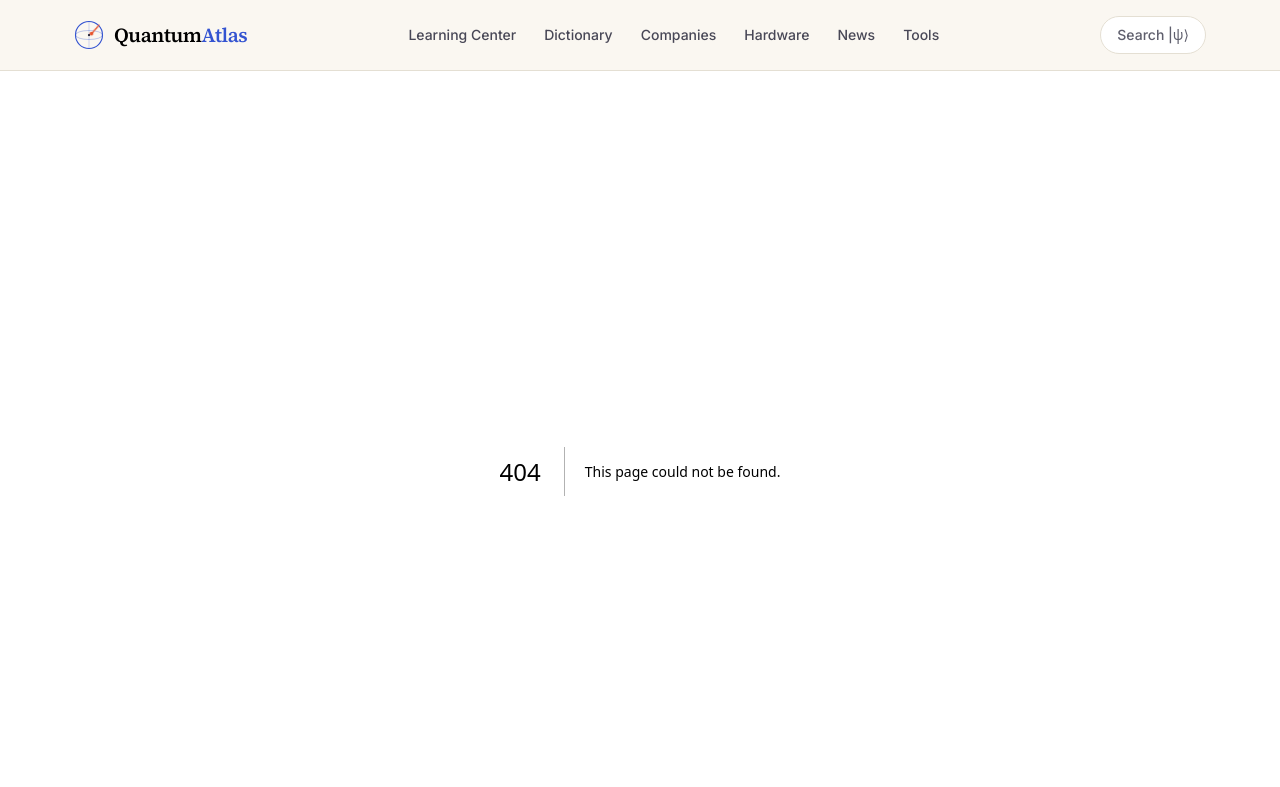
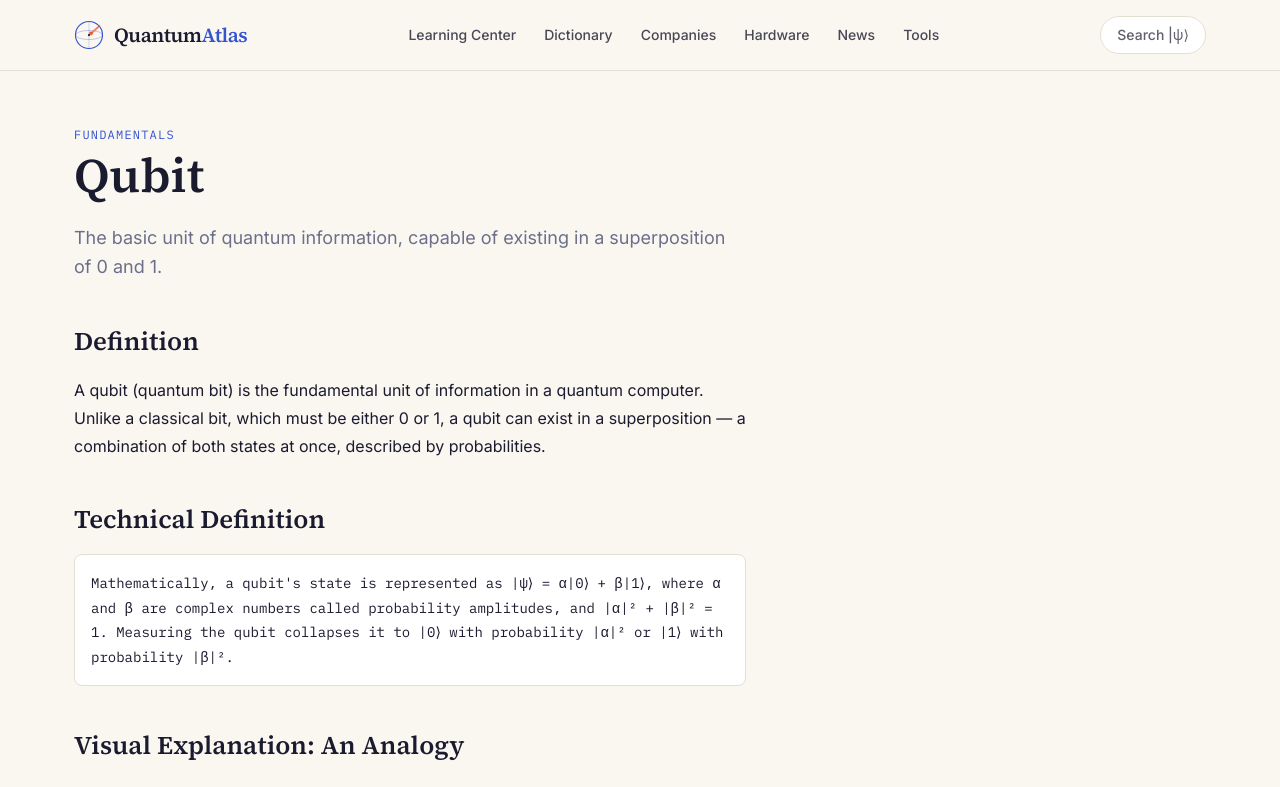
Before and after one commit to goalandpriority-ui/quantum-atlas, a Next.js app: page /dictionary/qubit in a window 1280 px wide. Before the commit this address had no page. Shown: the top 787 px of the page. Built offline with nearby package versions, Linux system fonts and the light colour scheme.

Commit message:
Add QubitPage component for qubit definition

```diff
--- /dev/null
+++ b/app/dictionary/qubit/page.tsx
@@ -0,0 +1,15 @@
+import TermPage from "@/components/TermPage";
+import { getTermBySlug } from "@/lib/content/dictionary";
+import { notFound } from "next/navigation";
+
+export const metadata = {
+  title: "Qubit — Definition, Examples & Visual Explanation | QuantumAtlas",
+  description:
+    "What is a qubit? Definition, technical explanation, analogy, and real-world use cases.",
+};
+
+export default function QubitPage() {
+  const term = getTermBySlug("qubit");
+  if (!term) return notFound();
+  return <TermPage term={term} />;
+}
```
